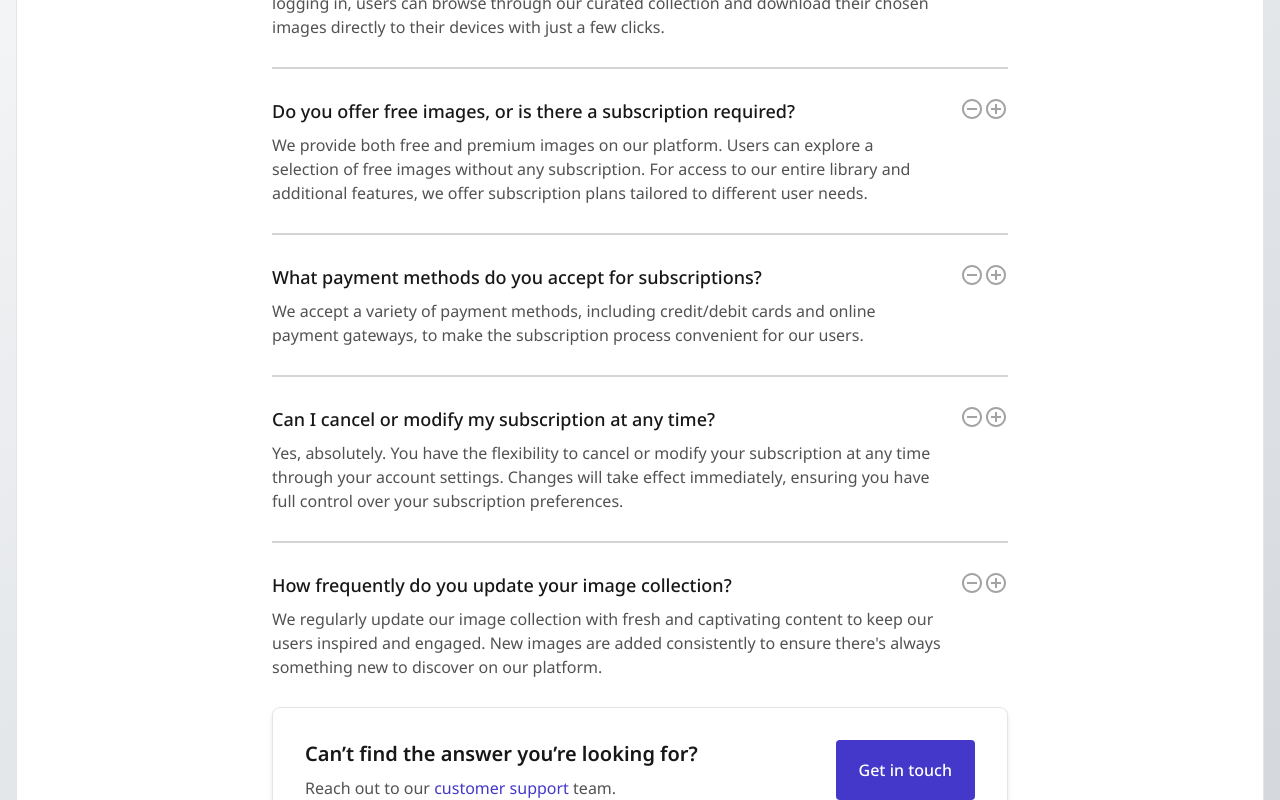
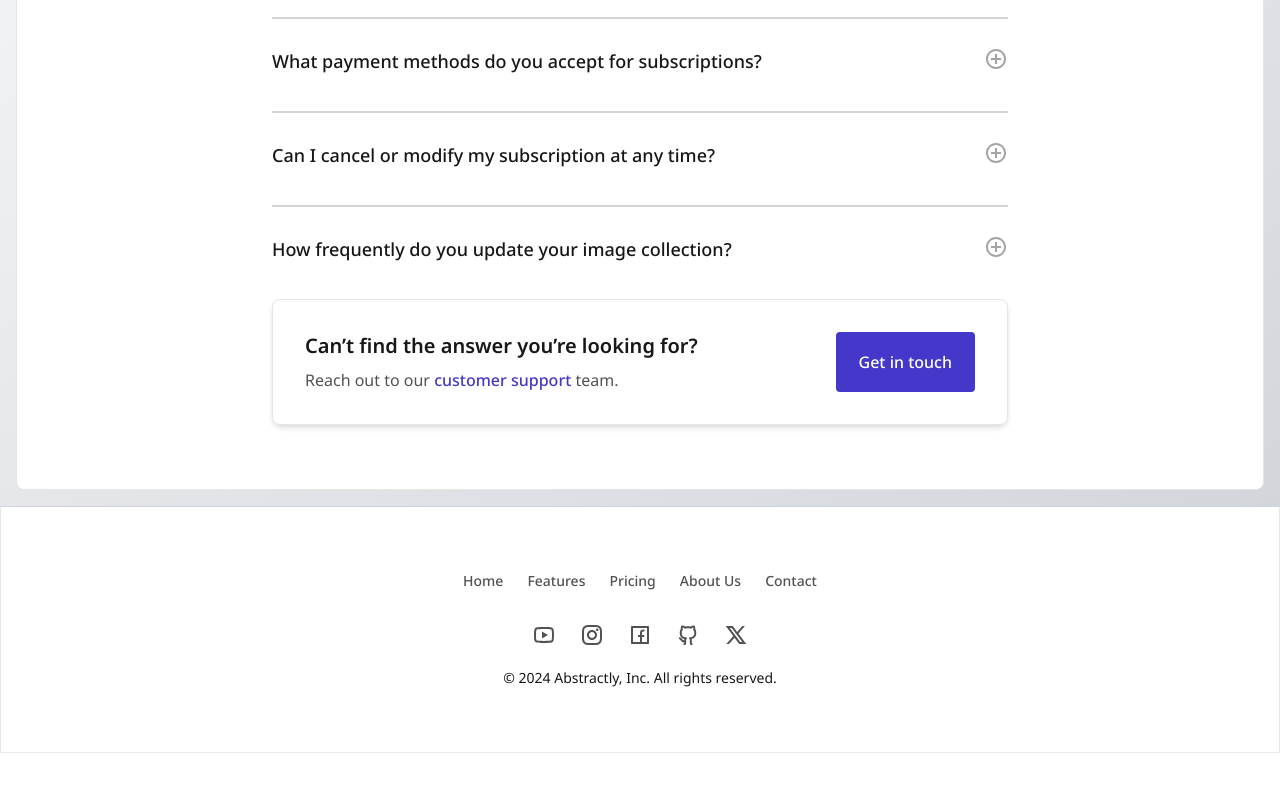
Before and after one commit to av0ed/ui-component-library, a Next.js app: page /faq in a window 1280 px wide. Shown: the part 620-1420 px from the top of the page. After the commit the page ends 1373 px from the top, so only its background shows below. Built offline with nearby package versions, Linux system fonts and the light colour scheme.

Commit message:
componentize faq-item and add transition to faq items

```diff
--- /dev/null
+++ b/app/_components/faq-item.tsx
@@ -0,0 +1,39 @@
+import { RiAddCircleLine, RiIndeterminateCircleLine } from "@remixicon/react";
+import { useState } from "react";
+
+interface FaqItemProps {
+  question: string;
+  answer: string;
+}
+
+export default function FaqItem({ question, answer }: FaqItemProps) {
+  const [showAnswer, setShowAnswer] = useState(false);
+
+  const toggleAnswer = () => {
+    setShowAnswer(!showAnswer);
+  };
+
+  return (
+    <div className="flex flex-row gap-x-4">
+      <div className="flex flex-col gap-y-2">
+        <p className="text-lg font-medium text-neutral-900">{question}</p>
+        <p
+          className={`text-neutral-600 overflow-hidden transition-max-height duration-150 ease-in-out ${showAnswer ? "max-h-screen opacity-100" : "max-h-0 opacity-0"}`}
+        >
+          {answer}
+        </p>
+      </div>
+      <div className="flex">
+        {showAnswer ? (
+          <button className="self-start" onClick={toggleAnswer}>
+            <RiIndeterminateCircleLine className="h-6 w-6 text-neutral-400" />
+          </button>
+        ) : (
+          <button className="self-start" onClick={toggleAnswer}>
+            <RiAddCircleLine className="h-6 w-6 text-neutral-400" />
+          </button>
+        )}
+      </div>
+    </div>
+  );
+}
--- a/app/_styles/link.css
+++ b/app/_styles/link.css
@@ -1,6 +1,6 @@
 @layer components {
   .__link--base {
-    @apply flex flex-nowrap shrink-0 gap-x-1 text-sm font-medium focus:outline-none focus:ring focus:ring-indigo-200;
+    @apply flex flex-nowrap rounded shrink-0 gap-x-1 text-sm font-medium focus:outline-none focus:ring focus:ring-indigo-200;
     svg {
       @apply h-5 w-5 p-0.375;
     }
--- a/app/faq/page.tsx
+++ b/app/faq/page.tsx
@@ -1,5 +1,6 @@
-import { RiAddCircleLine, RiIndeterminateCircleLine } from "@remixicon/react";
+"use client";
 import Button from "../_components/button";
+import FaqItem from "../_components/faq-item";
 import TextBanner from "../_components/text-banner";
 
 const faqs = [
@@ -51,23 +52,12 @@ export default function FaqPage() {
     <div className="flex flex-col">
       <TextBanner
         heading="Frequently asked questions"
-        subheading="Get all your questions answered"
+        subheading="Get all your questions answered."
       />
       <div className="mt-12 md:mt-16">
         {faqs.map(({ question, answer }, idx) => (
           <div key={idx} className="flex flex-col">
-            <div className="flex flex-row gap-x-4">
-              <div className="flex flex-col gap-y-2">
-                <p className="text-lg font-medium text-neutral-900">
-                  {question}
-                </p>
-                <p className="text-neutral-600">{answer}</p>
-              </div>
-              <div className="flex">
-                <RiIndeterminateCircleLine className="self-start h-6 w-6 text-neutral-400" />
-                <RiAddCircleLine className="self-start h-6 w-6 text-neutral-400" />
-              </div>
-            </div>
+            <FaqItem question={question} answer={answer} />
             {idx !== faqs.length - 1 && (
               <div className="border border-neutral-300 my-7"></div>
             )}
@@ -79,13 +69,15 @@ export default function FaqPage() {
           <p className="text-xl font-semibold text-neutral-900">
             Can’t find the answer you’re looking for?
           </p>
-          <p className="text-neutral-600">
-            Reach out to our{" "}
-            <a href="/contact-us" className="text-indigo-700">
-              customer support
-            </a>{" "}
-            team.
-          </p>
+          <div className="inline-flex">
+            <span className="text-neutral-600">Reach out to our&nbsp;</span>
+            <Button
+              href="/contact-us"
+              classes="link--lg link--primary"
+              text="customer support"
+            />
+            <span className="text-neutral-600">&nbsp;team.</span>
+          </div>
         </div>
         <Button
           classes="btn--xl btn--primary"
```
Also changed, not shown: app/_components/faq-dropdown-item.tsx (deleted).
